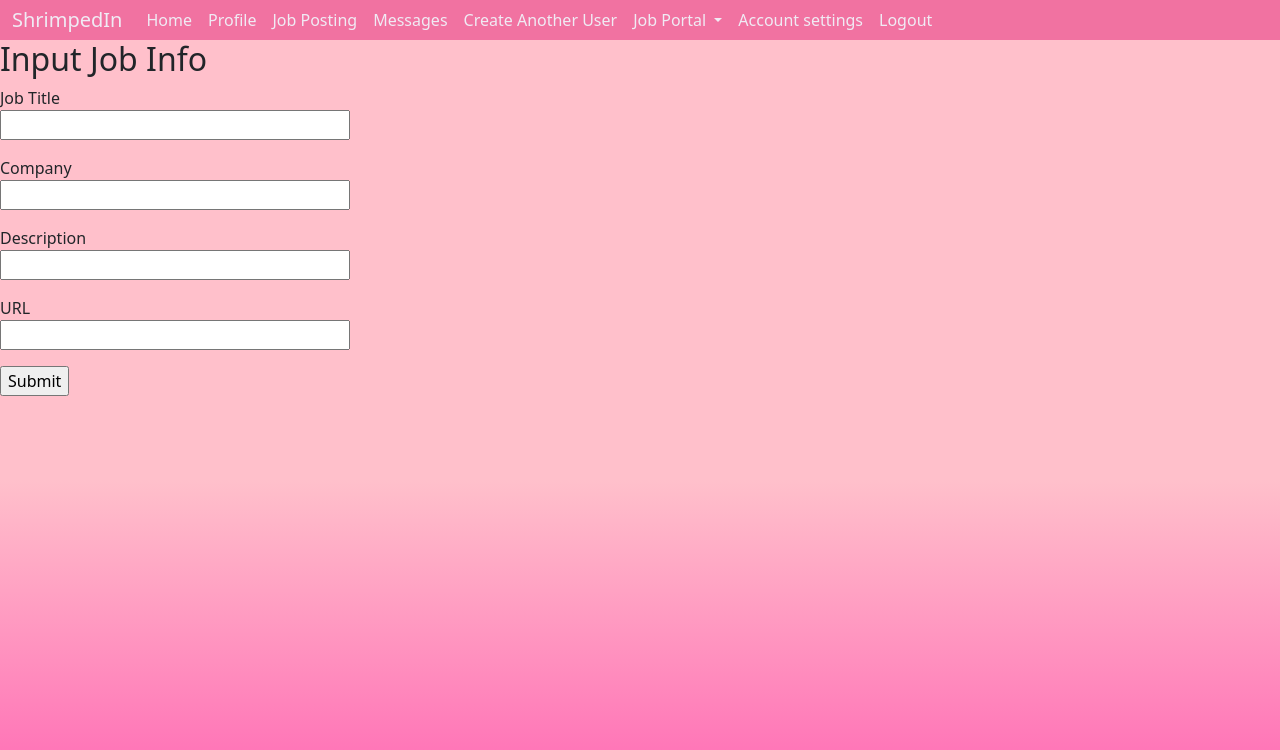
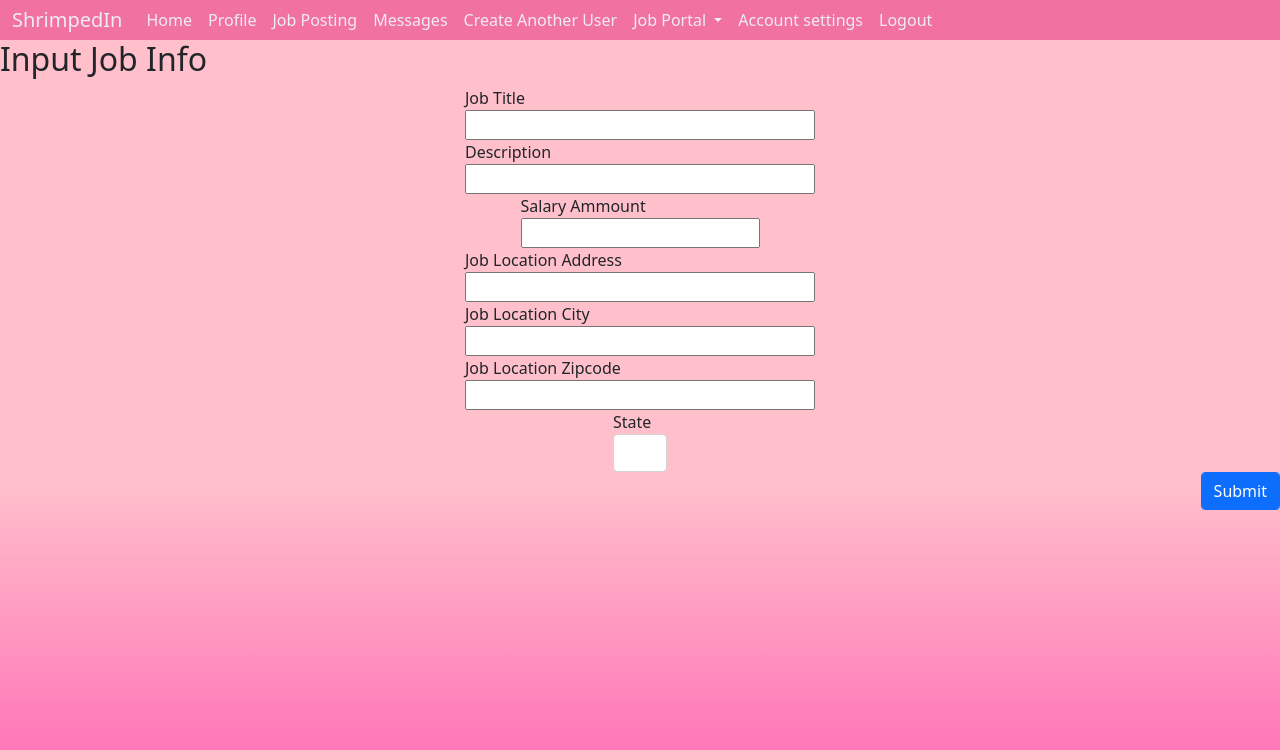
Before and after one commit to FMass-3355/ShrimpedIn, a Flask app: page /create_job in a window 1280 px wide. Shown: the top 750 px of the page. Run offline with Flask 2, Linux system fonts and the light colour scheme; a user stored in the database is signed in; tables that the repository leaves empty hold one stand-in row (values such as "Sample post"); parts of the project's set-up code (start-up, migrations or seed data) failed here and were passed over; some libraries are stand-ins or nearby versions.

Commit message:
Seperated jobs

```diff
--- a/app/forms.py
+++ b/app/forms.py
@@ -99,10 +99,16 @@ class AccountRecovery(FlaskForm):
 #----------------job forms------------------#
 class AddJob(FlaskForm):
     job_title = StringField('Job Title', validators=[DataRequired()])
-    company = StringField('Company', validators=[DataRequired()])
-    #salary =  FloatField('Salary Ammount', validators=[DateField(float), DataRequired()])
+    salary = DecimalField('Salary Ammount', places=2)
     job_description = StringField('Description', validators=[DataRequired()])
-    job_url = StringField('URL')
+    job_address = StringField('Job Location Address')
+    job_city = StringField('Job Location City')
+    job_state = SelectField('State', choices=['', 'AL', 'AK', 'AZ', 'AR', 'CA', 'CO', 'CT', 'DE', 'FL', 'GA', 'HI',
+                                        'ID', 'IL', 'IN', 'IA', 'KS', 'KY', 'LA', 'ME', 'MD', 'MA', 'MI', 'MN', 'MS',
+                                         'MO', 'MT', 'NE', 'NV', 'NH', 'NJ', 'NM', 'NY', 'NC', 'ND', 'OH', 'OK', 'OR',
+                                         'OR', 'PA', 'RI', 'SC', 'SD', 'TN', 'TX', 'UT', 'VT', 'VA', 'WA', 'WV',
+                                         'WI', 'WY'])
+    job_zipcode = StringField('Job Location Zipcode')
     submit = SubmitField('Submit')
 
 
--- a/app/routes.py
+++ b/app/routes.py
@@ -365,14 +365,21 @@ def jobs():
 @login_required
 def add_job():
     if is_recruiter() or is_admin():
+        #Get information form the form
         form = AddJob()
+        #information about the recruiter
+        Rec=Recruiter.query.filter_by(fk_user_id=current_user.id).first()
+        Comp = Company.query.filter_by(id=Rec.fk_company_id).first()
+
         if form.validate_on_submit():
-            fk_recruiter_id =db.session.query(Recruiter).filter_by(id=1).first()
             job_title = form.job_title.data
-            company = form.company.data
             description = form.job_description.data
-            url = form.job_url.data
-            job_posting = Job(job_title=job_title, company=company, job_description=description, job_url=url, fk_recruiter_id=fk_recruiter_id.id)
+            salary = form.salary.data
+            job_address = form.job_address.data
+            job_city = form.job_city.data
+            job_state = form.job_state.data
+            job_zipcode = form.job_zipcode.data
+            job_posting = Job(job_title=job_title,fk_recruiter_id=Rec.id, company=Comp.company_name, job_description=description, job_salary=salary, job_address=job_address, job_city=job_city, job_state=job_state, job_zipcode=job_zipcode)
             db.session.add(job_posting)
             db.session.commit()
             #all_jobs= db.session.query(Job.job_title).all()
@@ -416,7 +423,8 @@ def search():
                 'Authorization-Key': API_KEY}
     form = SearchForm()
     if form.validate_on_submit():
-        job_results = []
+        job_results_e= [] #external jobs
+        job_results_i=[] #internal jobs
         city = form.city.data + '%20' + form.state.data
         keyword = form.keyword.data
         full_URL = f'{API_URL}?LocationName={city}&Keyword={keyword}&ResultsPerPage=50'
@@ -432,28 +440,29 @@ def search():
 
         for item in db.session.query(Job).filter(Job.job_title==keyword):
             # job_retrieved = 'internal'
-            job = JobInfo() #this class is located in models.py, it does not create a table and is not used (investigate)
-            job.retrieved = 'internal'
-            job.id = item.id
+            job = JobInfo2() #this class is located in models.py, it does not create a table and is not used (investigate)
+            job.job_id = item.id
             job.title = item.job_title
-            job.URI = item.job_url
-            job.location = item.company
-            job_results.append(job)
+            job.location_address = item.job_address
+            job.location_city = item.job_city
+            job.location_zipcode = item.job_zipcode
+            job.location_state = item.job_state
+            job.Salary = item.job_salary
+            job.company = item.company
+            job_results_i.append(job)
 
         response_json = response.json()
 
 
         for item in response_json['SearchResult']['SearchResultItems']:
-            # job_retrieved = 'external'
             job = JobInfo()
-            job.retrieved = 'external'
             job.URI = item['MatchedObjectDescriptor']['PositionURI']
             job.title = item['MatchedObjectDescriptor']['PositionTitle']
             job.location = item['MatchedObjectDescriptor']['PositionLocationDisplay']
-            job_results.append(job)
+            job_results_e.append(job)
 
          # display search results as an HTML table
-        return render_template('view_jobs.html', job_results=job_results)
+        return render_template('view_jobs.html', job_results_e=job_results_e, job_results_i=job_results_i)
     else:
         return render_template('search.html', form=form)
 #------------------------ API SECTION -------------------------------------------------------------#
--- a/app/templates/create_jobs.html
+++ b/app/templates/create_jobs.html
@@ -16,23 +16,44 @@
         <h2>Input Job Info</h2>
         <form action="" method="post" novalidate>
             {{ form.hidden_tag() }}
-            <p>
+            <p style="width: fit-content; margin: auto;">
                 {{ form.job_title.label }}<br>
-                {{ form.job_title(size=32) }}
+                {{ form.job_title(size=32, max=64) }}
             </p>
-            <p>
-                {{ form.company.label }}<br>
-                {{ form.company(size=32) }}
+
+
+            <p style="width: fit-content; margin: auto;">
+                {{ form.job_description.label }}<br>
+                {{ form.job_description(size=32, max=1512) }}
             </p>
-            <p>
-                {{ form.job_description.label }}<br>
-                {{ form.job_description(size=32) }}
+
+            <p style="width: fit-content; margin: auto;">
+                {{ form.salary.label }}<br>
+                {{ form.salary(size=32, max=128) }}
             </p>
-            <p>
-                {{ form.job_url.label }}<br>
-                {{ form.job_url(size=32) }}
+
+            <p style="width: fit-content; margin: auto;">
+                {{ form.job_address.label }}<br>
+                {{ form.job_address(size=32, max=128) }}
             </p>
-            <p>{{ form.submit() }}</p>
+
+            <p style="width: fit-content; margin: auto;">
+                {{ form.job_city.label }}<br>
+                {{ form.job_city(size=32, max=64) }}
+            </p>
+
+            <p style="width: fit-content; margin: auto;">
+                {{ form.job_zipcode.label }}<br>
+                {{ form.job_zipcode(size=32, max=5) }}
+            </p>
+
+            <p style="width: fit-content; margin: auto;">
+                {{ form.job_state.label(class="form-control-label") }}
+                {{ form.job_state(class="form-control form-control-md")}}
+                </p>
+
+            <p href="#" style="width: fit-content; margin: auto; float: right;">
+                {{ form.submit(class="form-control form-control-md btn btn-primary") }}</p>
 
             {% with messages = get_flashed_messages(with_categories=true) %}
             {% if messages %}
```
Also changed, not shown: app/__init__.py (+17 -6 lines), app/models.py (+18 -7 lines), app/templates/view_jobs.html (+28 -7 lines), 1 other file.
